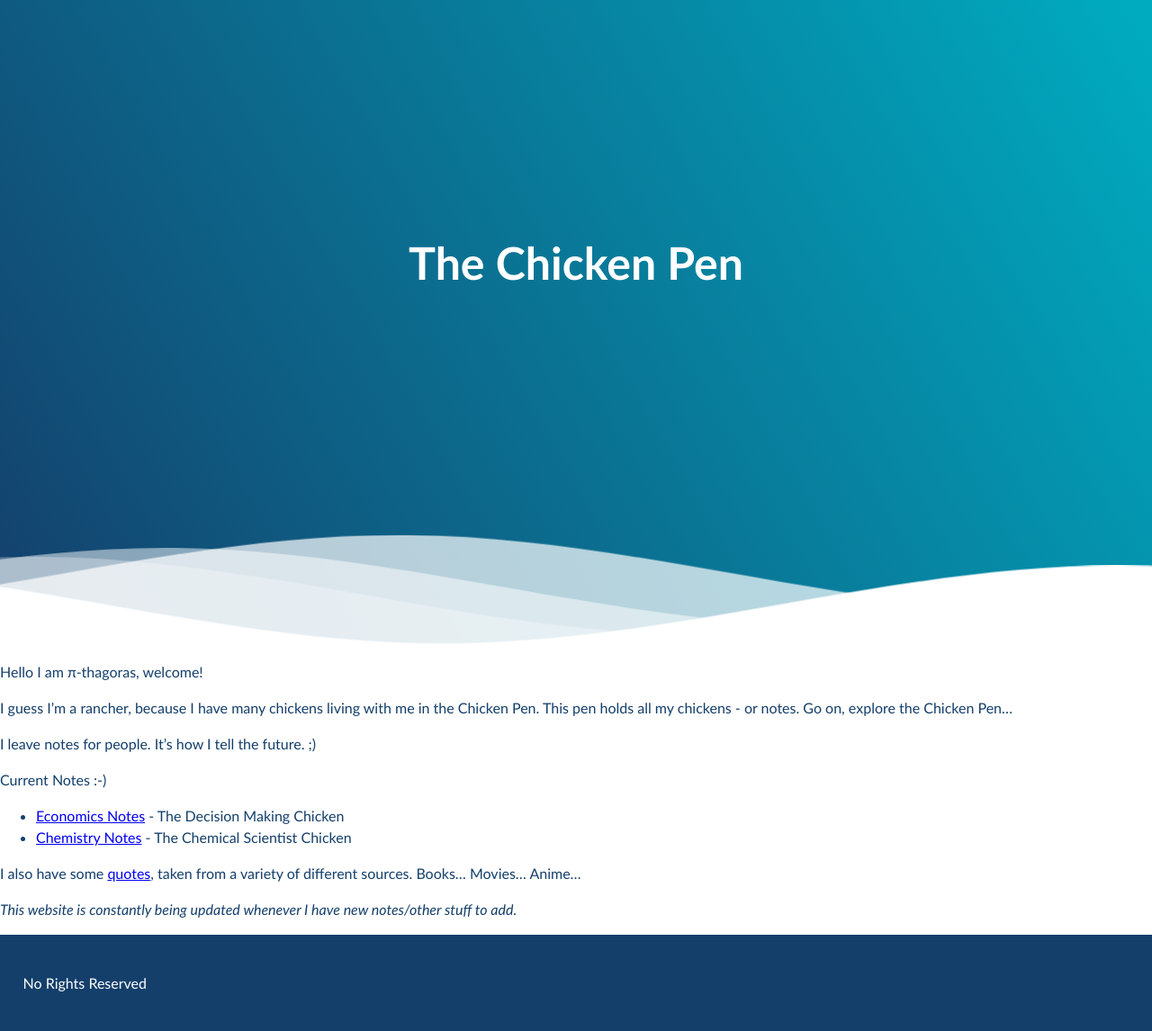
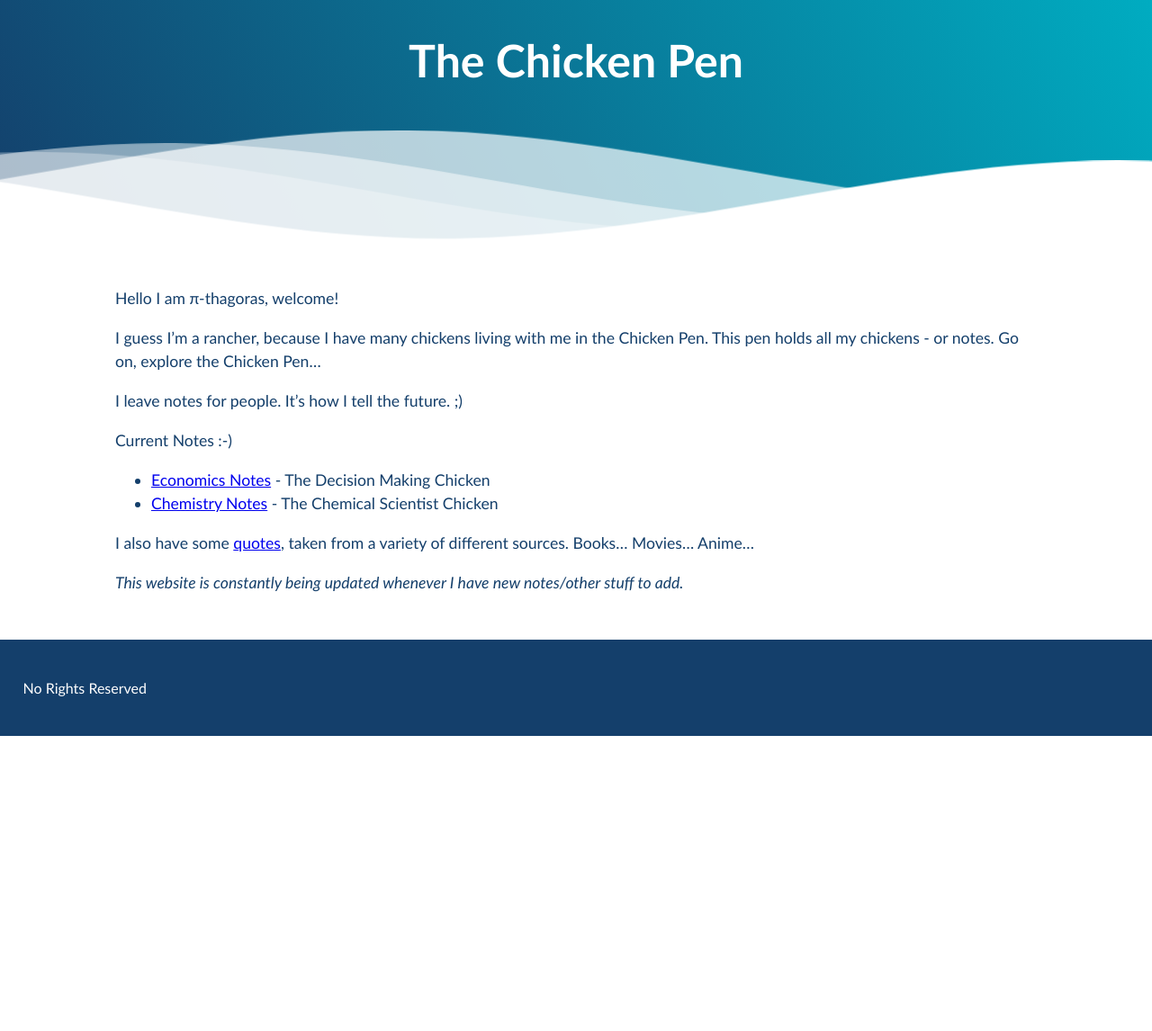
Before and after one commit to Pi-thagoras/the-chicken-pen, a Jekyll site: the page built from index.md, in a window 1280 px wide. Shown: the whole page at 90% size. Built offline with Jekyll 4.4.1, drawn with Linux system fonts in a browser that asks for light colours; after the commit the page ends 900 px from its top, so only the background shows below that.

Commit message:
vault backup: 2023-04-11 10:54:55

```diff
--- a/assets/css/styles.css
+++ b/assets/css/styles.css
@@ -83,7 +83,7 @@ img {
 }
 
 .inner-header {
-  height:65vh;
+  height:15vh;
   width:100%;
   margin: 0;
   padding: 0;
@@ -108,6 +108,10 @@ img {
 .page-content {
   position:relative;
   background-color: white;
+  max-width: 64rem;
+  padding: 2rem 6rem;
+  margin: 0 auto;
+  font-size: 1.1rem;
 }
 
 .page-footer {
```
